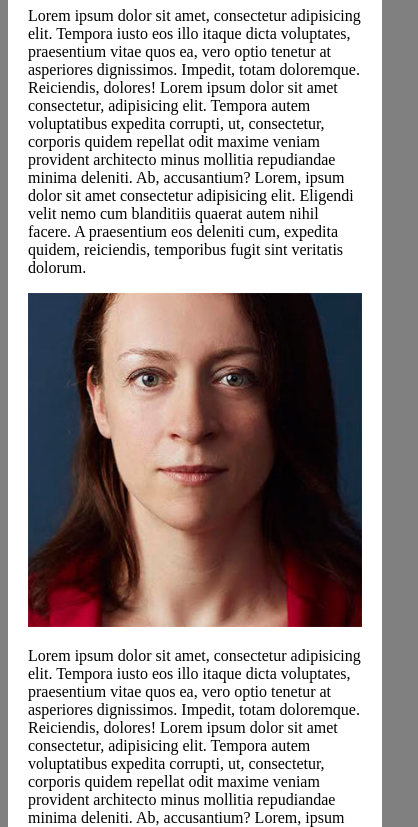
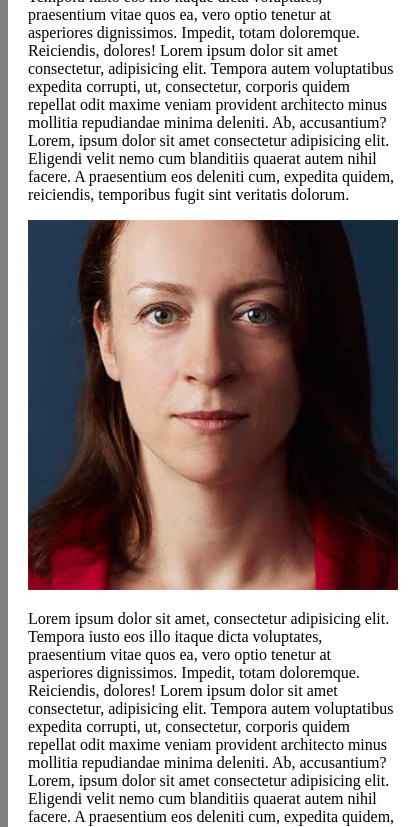
Before and after one commit to joaomarcoscalves/html-css, a plain HTML site: page desafios/010/responsivo.html in a window 390 px wide. Shown: the part 138-965 px from the top of the page, 418 px wide, since content can reach past the window. Drawn offline with Linux system fonts and the light colour scheme.

Commit message:
Update responsivo.html

```diff
--- a/desafios/010/responsivo.html
+++ b/desafios/010/responsivo.html
@@ -14,7 +14,7 @@
             padding: 20px;
             border-radius: 10px;
 
-            min-width: px;
+            min-width: 370px;
             max-width: 800px;
             margin: auto;
         }
```
